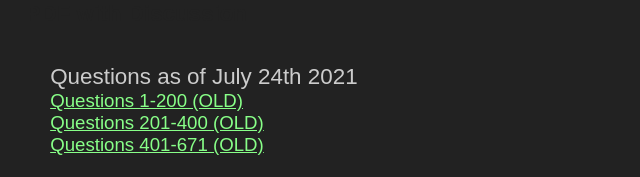
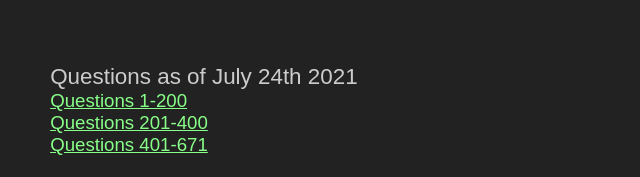
Before and after one commit to peqltta/quiztest, a Flask app: page /quiz in a window 1280 px wide. Shown: the part 623-800 px from the top of the page, without its empty margins (0-640 px from the left). Run offline with Flask 2, Linux system fonts and the light colour scheme; some web fonts are replaced.

Commit message:
asdfasdf

```diff
--- a/templates/main.html
+++ b/templates/main.html
@@ -144,9 +144,9 @@
         <h4>PDF with Discussion</h4>
         <ul>
             <p>Questions as of July 24th 2021</p>
-            <li><a href="/static/questiondiscussion1-200.pdf">Questions 1-200 (OLD)</a></li>
-            <li><a href="/static/questiondiscussion201-400.pdf">Questions 201-400 (OLD)</a></li>
-            <li><a href="/static/questiondiscussion401-671.pdf">Questions 401-671 (OLD)</a></li>
+            <li><a href="/static/questiondiscussion1-200.pdf">Questions 1-200</a></li>
+            <li><a href="/static/questiondiscussion201-400.pdf">Questions 201-400</a></li>
+            <li><a href="/static/questiondiscussion401-671.pdf">Questions 401-671</a></li>
         </ul>
     </div>
 </main>
```
